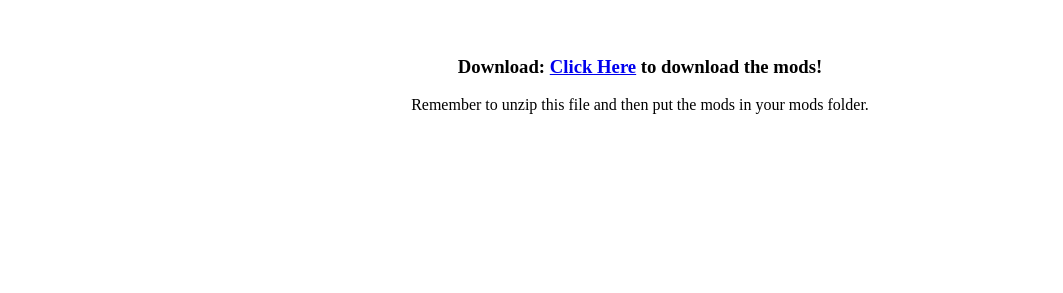
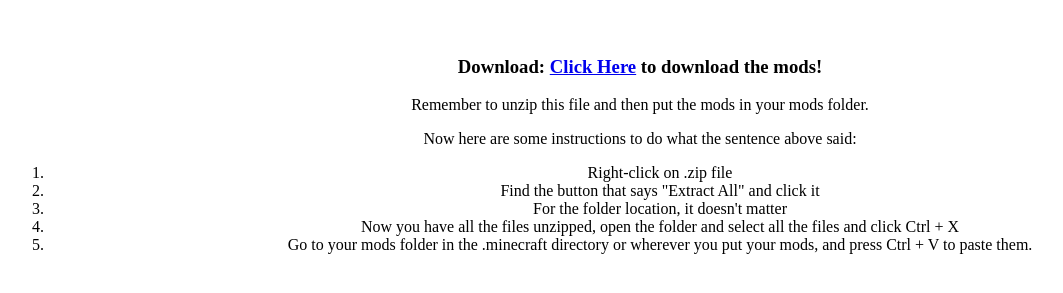
Before and after one commit to minigamerking/colonies.github.io, a plain HTML site: page index.html in a window 1280 px wide. Shown: the part 79-372 px from the top of the page, without its empty margins (0-1063 px from the left). Drawn offline with Linux system fonts and the light colour scheme.

Commit message:
Update index.html
Added directions to put the mods into the mod folder

```diff
--- a/index.html
+++ b/index.html
@@ -13,6 +13,14 @@
             <br>
             <h3>Download: <a href="colonies-1.0.0.zip" download>Click Here</a> to download the mods!</h3>
             <p>Remember to unzip this file and then put the mods in your mods folder.</p>
+            <p>Now here are some instructions to do what the sentence above said:</p>
+            <ol>
+                <li>Right-click on .zip file</li>
+                <li>Find the button that says "Extract All" and click it</li>
+                <li>For the folder location, it doesn't matter</li>
+                <li>Now you have all the files unzipped, open the folder and select all the files and click Ctrl + X</li>
+                <li>Go to your mods folder in the .minecraft directory or wherever you put your mods, and press Ctrl + V to paste them.</li>
+            </ol>
         </center>
     </body>
 </html>
```
